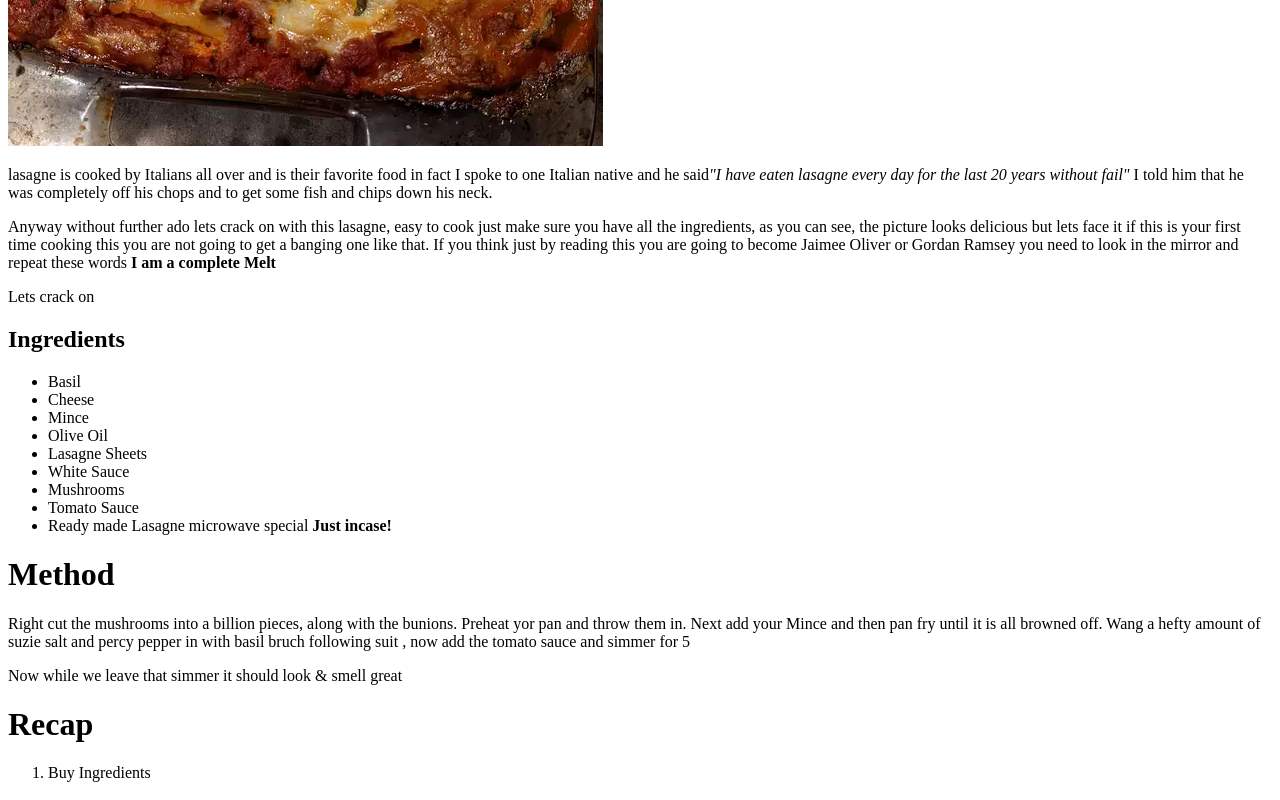
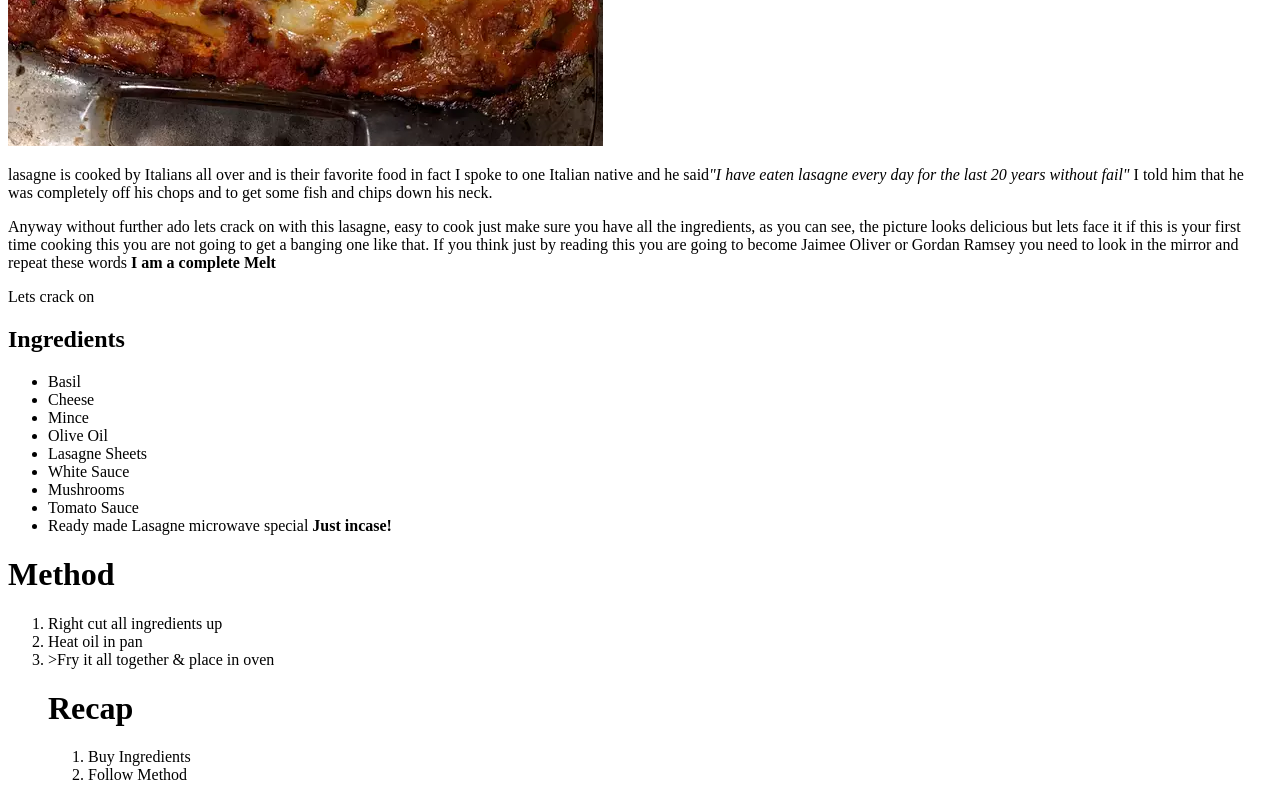
Before and after one commit to Vexu5/odin-recipes, a plain HTML site: page recipes/lasagne.html in a window 1280 px wide. Shown: the part 727-1527 px from the top of the page. Drawn offline with Linux system fonts and the light colour scheme.

Commit message:
recipes/lasagne.html

```diff
--- a/recipes/lasagne.html
+++ b/recipes/lasagne.html
@@ -36,12 +36,16 @@
 
     <h1>Method</h1>
 
-                 <p>Right cut the mushrooms into a billion pieces, along with the bunions. Preheat yor pan and throw them in. Next add your Mince and then pan fry until it is all browned off. Wang a hefty amount of suzie salt and percy pepper in with basil bruch following suit , now add the tomato sauce and simmer for 5</p>
-
-                 <p>Now while we leave that simmer it should look & smell great</p>
+<ol>
+                 <li>Right cut all ingredients up</li>
+                  <li> Heat oil in pan</li>
+                 <li>>Fry it all together & place in oven</li>
 
                  <h1>Recap</h1>
-</body><p><ol><li>Buy Ingredients</li>
+</body><p><ol>
+
+    <li>Buy Ingredients</li>
+    <li>Follow Method</li>
 
             </ol></p>
 </html>
```
Also changed, not shown: recipes/pizza.html (+3 -3 lines).
